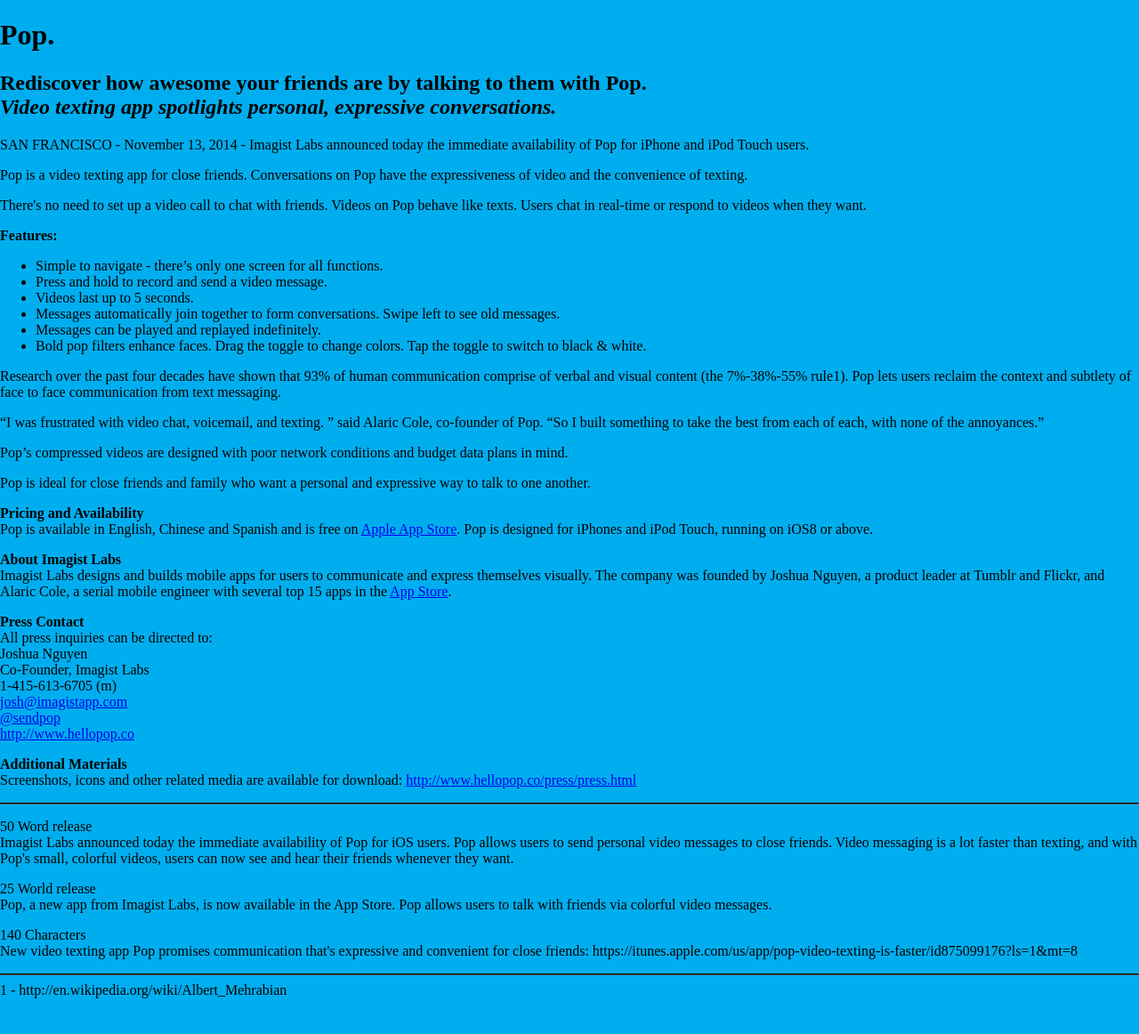
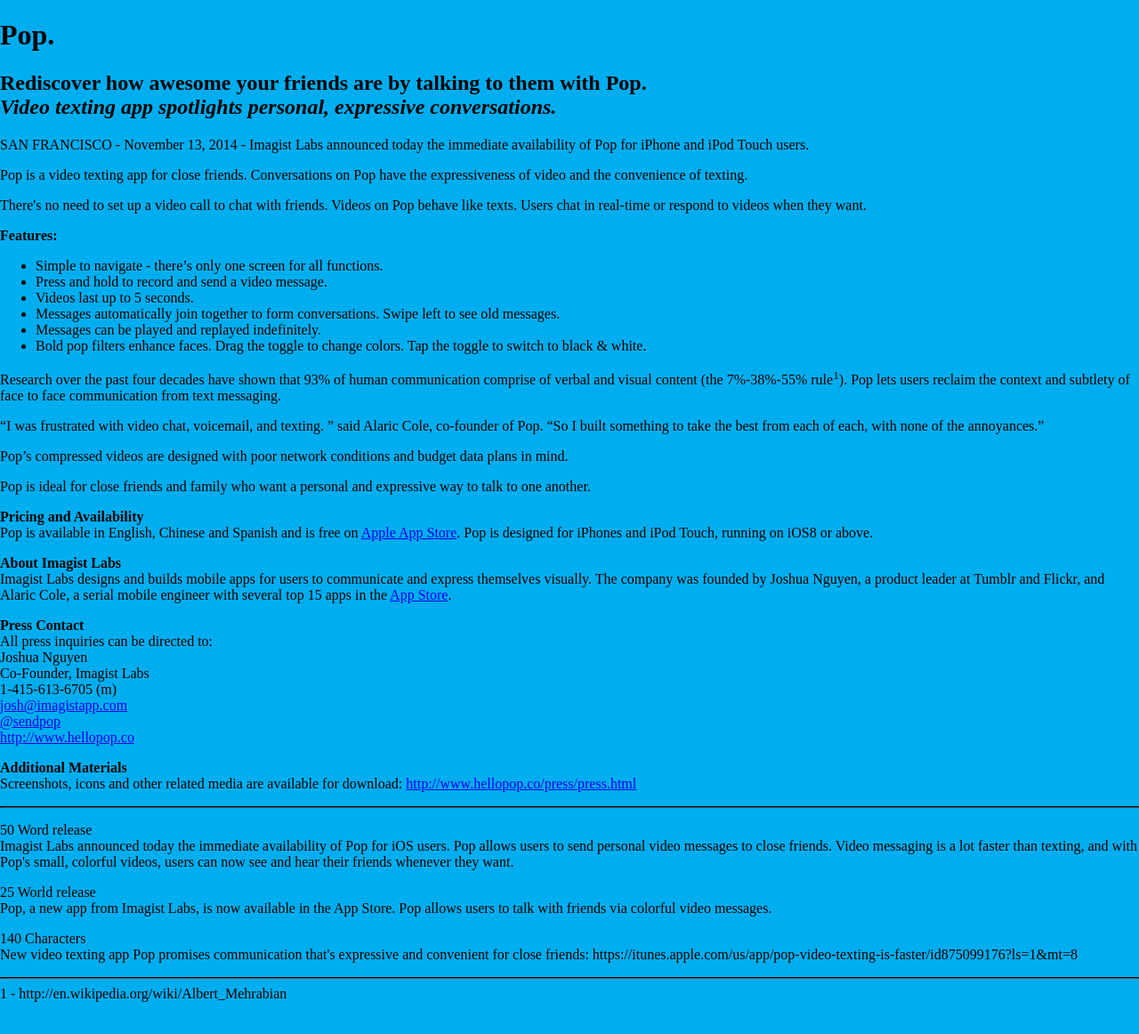
Before and after one commit to joshuanguyen/pop-web, a Jekyll site: the page press/release.html, which Jekyll copies as it is, in a window 1280 px wide. Shown: the whole page at 89% size. Built offline with Jekyll 4.4.1, drawn with Linux system fonts in a browser that asks for light colours.

Commit message:
Update release.html

```diff
--- a/press/release.html
+++ b/press/release.html
@@ -37,7 +37,7 @@
 	</ul>
 </p>
 
-<p>Research over the past four decades have shown that 93% of human communication comprise of verbal and visual content (the 7%-38%-55% rule1). Pop lets users reclaim the context and subtlety of face to face communication from text messaging.</p>
+<p>Research over the past four decades have shown that 93% of human communication comprise of verbal and visual content (the 7%-38%-55% rule<sup>1</sup>). Pop lets users reclaim the context and subtlety of face to face communication from text messaging.</p>
 
 <p>“I was frustrated with video chat, voicemail, and texting. ” said Alaric Cole, co-founder of Pop. “So I built something to take the best from each of each, with none of the annoyances.”</p>
 
```
